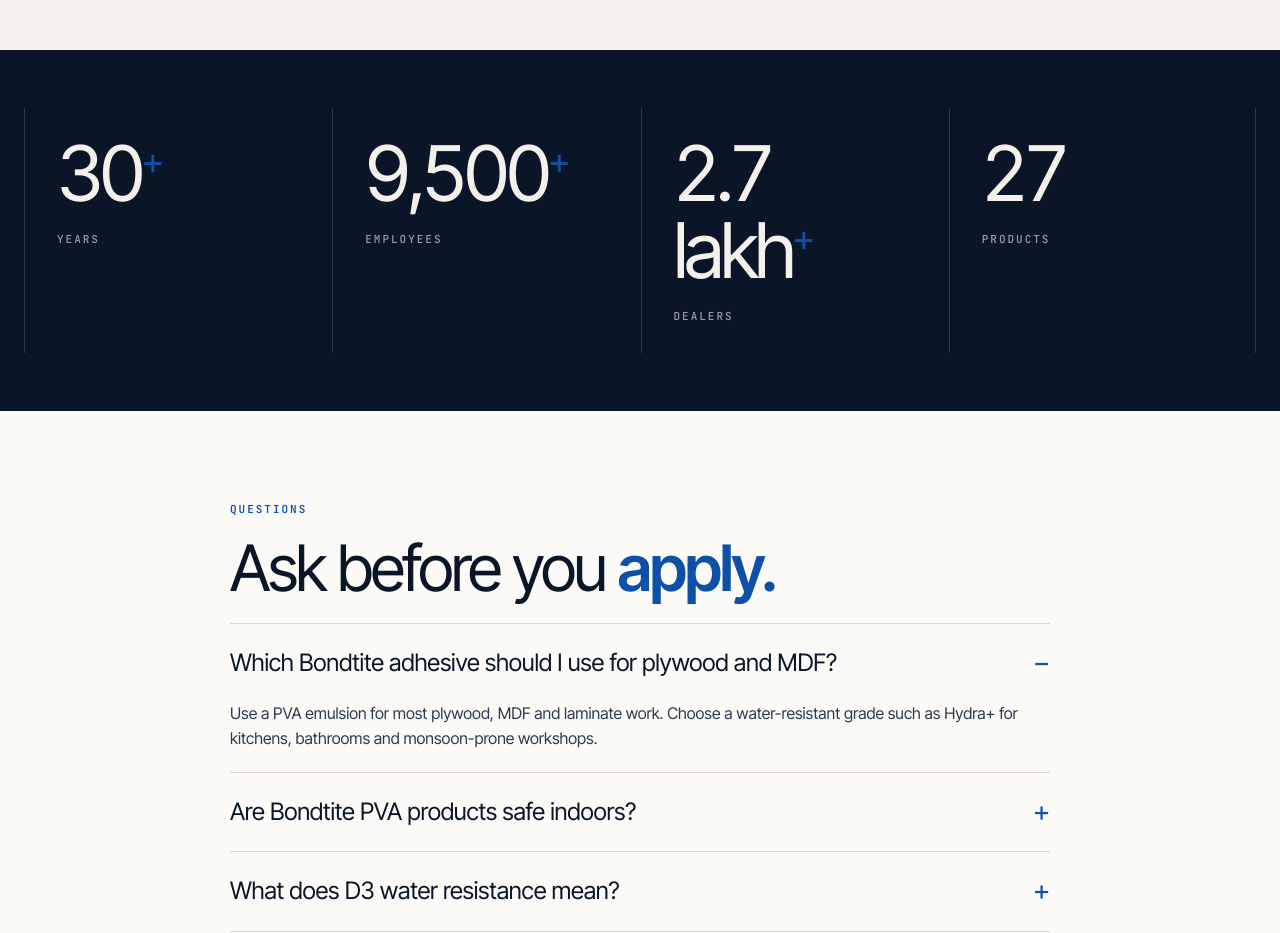
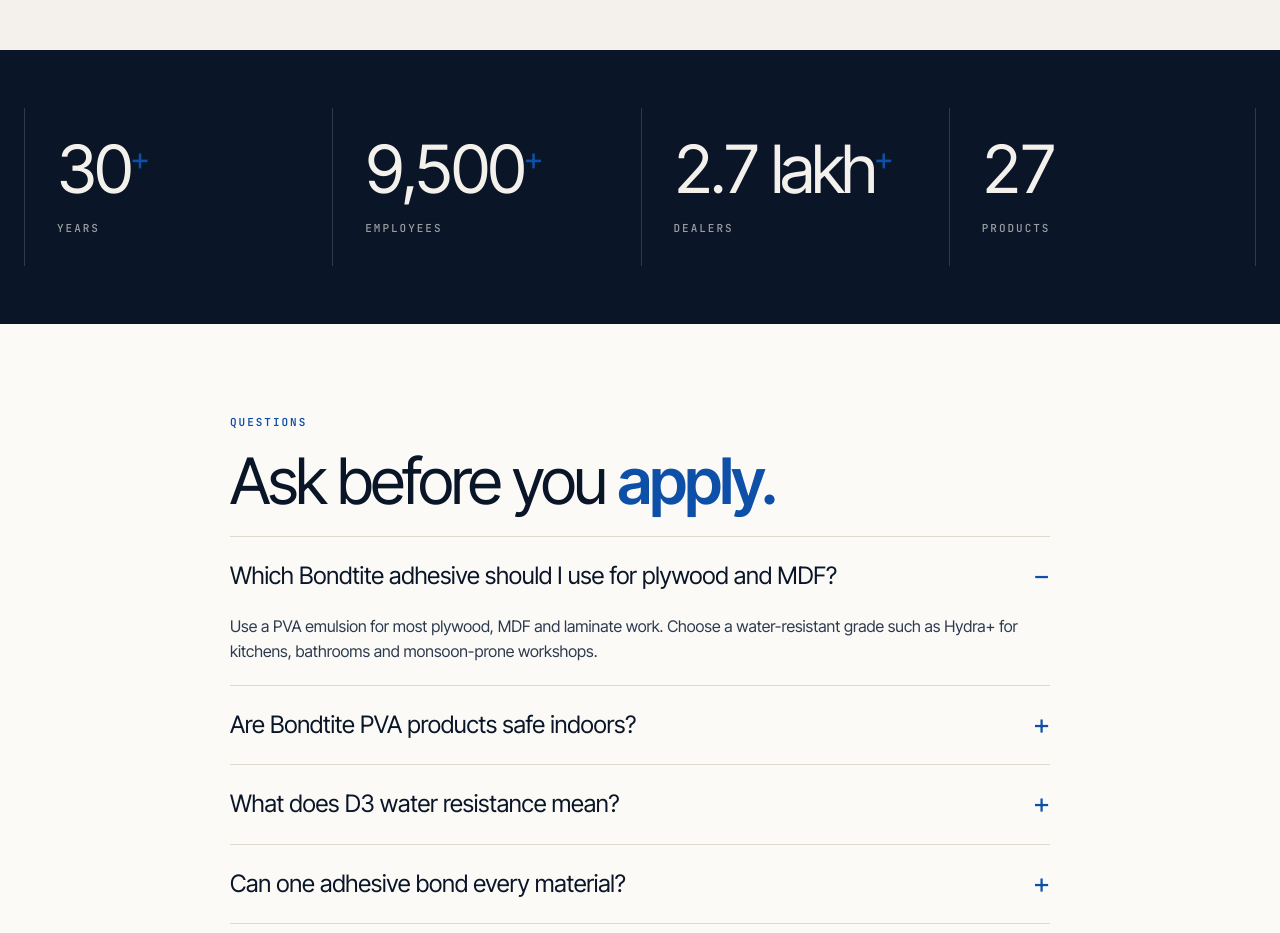
Before and after one commit to aiastralt24-cpu/bondtiteweb, a Next.js app: page / in a window 1280 px wide. Shown: the part 4800-5733 px from the top of the page. Built offline with nearby package versions, Linux system fonts and the light colour scheme; no server answers; a web font is replaced by a local one.

Commit message:
Keep stats values on one line

```diff
--- a/app/globals.css
+++ b/app/globals.css
@@ -791,11 +791,12 @@ button {
   color: var(--bone);
   display: block;
   font-family: var(--font-display);
-  font-size: clamp(56px, 6vw, 88px);
+  font-size: clamp(48px, 5.2vw, 78px);
   font-variant-numeric: tabular-nums;
   font-weight: 300;
   letter-spacing: -0.05em;
   line-height: 1;
+  white-space: nowrap;
 }
 
 .stat sup {
```
